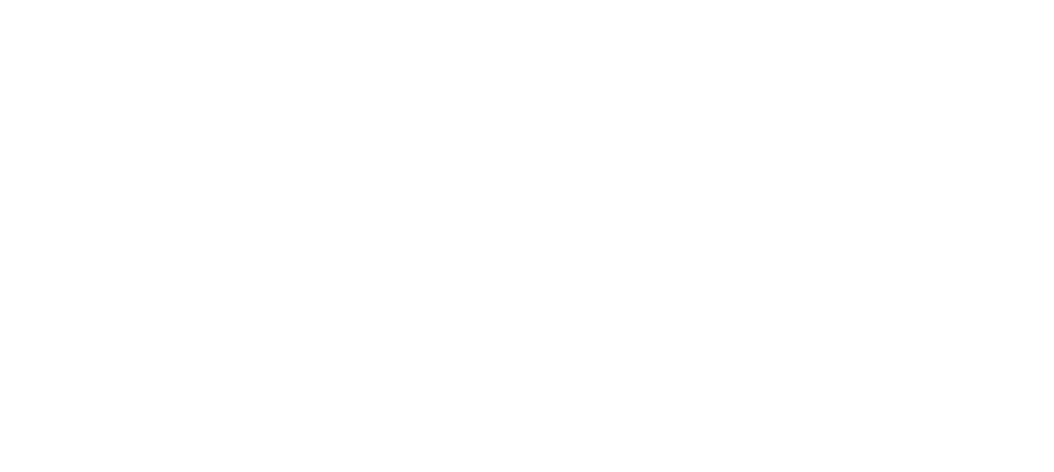
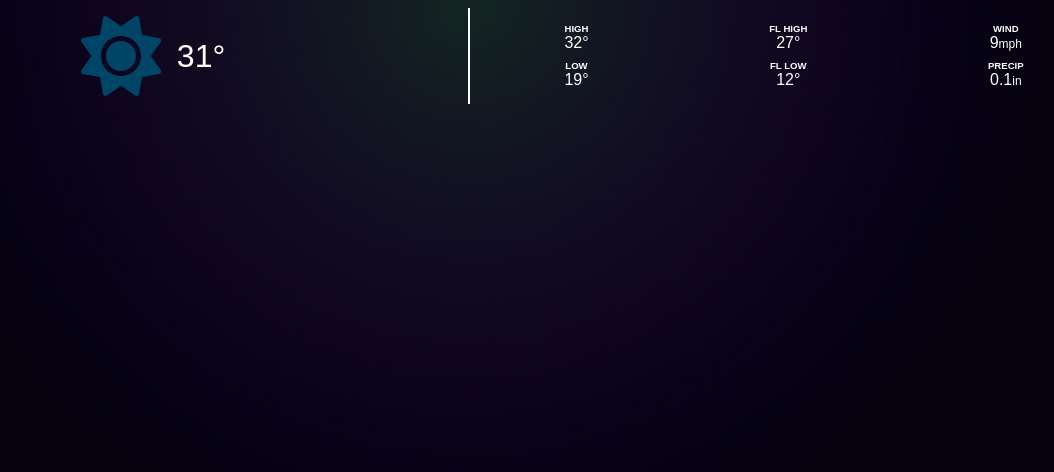
Before and after one commit to farhanf7n/js-weather-app, a website built with Vite: page index.html in a window 1280 px wide. Shown: the whole page, without its empty margins (170-1224 px from the left). Built offline with nearby package versions, Linux system fonts and the light colour scheme.

Commit message:
Made Header

```diff
--- a/index.html
+++ b/index.html
@@ -6,6 +6,51 @@
     <title>JS-Weather-App</title>
   </head>
   <body>
+    <header class="header">
+      <div class="header-left">
+        <img
+          class="weather-icon large"
+          src="icons/sun.svg"
+          alt=""
+          data-current-icon
+        />
+        <div class="header-current-temp">
+          <span data-current-temp>31</span>&deg;
+        </div>
+      </div>
+      <div class="header-right">
+        <div class="info-group">
+          <div class="label">High</div>
+          <div><span data-current-high>32</span>&deg;</div>
+        </div>
+        <div class="info-group">
+          <div class="label">FL High</div>
+          <div><span data-current-fl-high>27</span>&deg;</div>
+        </div>
+        <div class="info-group">
+          <div class="label">Wind</div>
+          <div>
+            <span data-current-wind>9</span
+            ><span class="value-sub-info">mph</span>
+          </div>
+        </div>
+        <div class="info-group">
+          <div class="label">Low</div>
+          <div><span data-current-low>19</span>&deg;</div>
+        </div>
+        <div class="info-group">
+          <div class="label">FL Low</div>
+          <div><span data-current-fl-low>12</span>&deg;</div>
+        </div>
+        <div class="info-group">
+          <div class="label">Precip</div>
+          <div>
+            <span data-current-precip>0.1</span
+            ><span class="value-sub-info">in</span>
+          </div>
+        </div>
+      </div>
+    </header>
     <script type="module" src="/main.js"></script>
   </body>
 </html>
--- a/style.css
+++ b/style.css
@@ -0,0 +1,79 @@
+*,
+*::after,
+*::before {
+  box-sizing: border-box;
+}
+
+body {
+  margin: 0;
+  color: white;
+  font-family: sans-serif;
+  background-color: #06020d;
+  background-image: url(./public/img/bg.jpeg);
+  background-repeat: no-repeat;
+  -webkit-background-size: 100%;
+  background-size: 100%;
+}
+
+.blurred {
+  filter: blur(3px);
+  overflow: hidden;
+}
+
+.header {
+  display: flex;
+  align-items: center;
+}
+
+.header-left {
+  display: flex;
+  width: 50%;
+  align-items: center;
+  justify-content: center;
+  margin: 0.5rem;
+  padding: 0.5rem;
+  border-right: 2px solid white;
+}
+
+.weather-icon {
+  width: 40px;
+  height: 40px;
+  object-fit: contain;
+}
+
+.weather-icon.large {
+  width: 80px;
+  height: 80px;
+}
+
+.header-current-temp {
+  font-size: 2rem;
+  margin-left: 1rem;
+}
+
+.header-right {
+  display: grid;
+  width: 50%;
+  justify-content: space-around;
+  gap: 0.5rem;
+  grid-template-columns: repeat(3, auto);
+  grid-template-rows: repeat(2, auto);
+}
+
+.info-group {
+  display: flex;
+  flex-direction: column;
+  align-items: center;
+}
+
+.label {
+  text-transform: uppercase;
+  font-weight: bold;
+  font-size: 0.6rem;
+  color: white;
+}
+
+.value-sub-info {
+  font-weight: lighter;
+  font-size: 0.75rem;
+}
```
Also changed, not shown: public/img/bg.jpeg (added), 2 other files.
